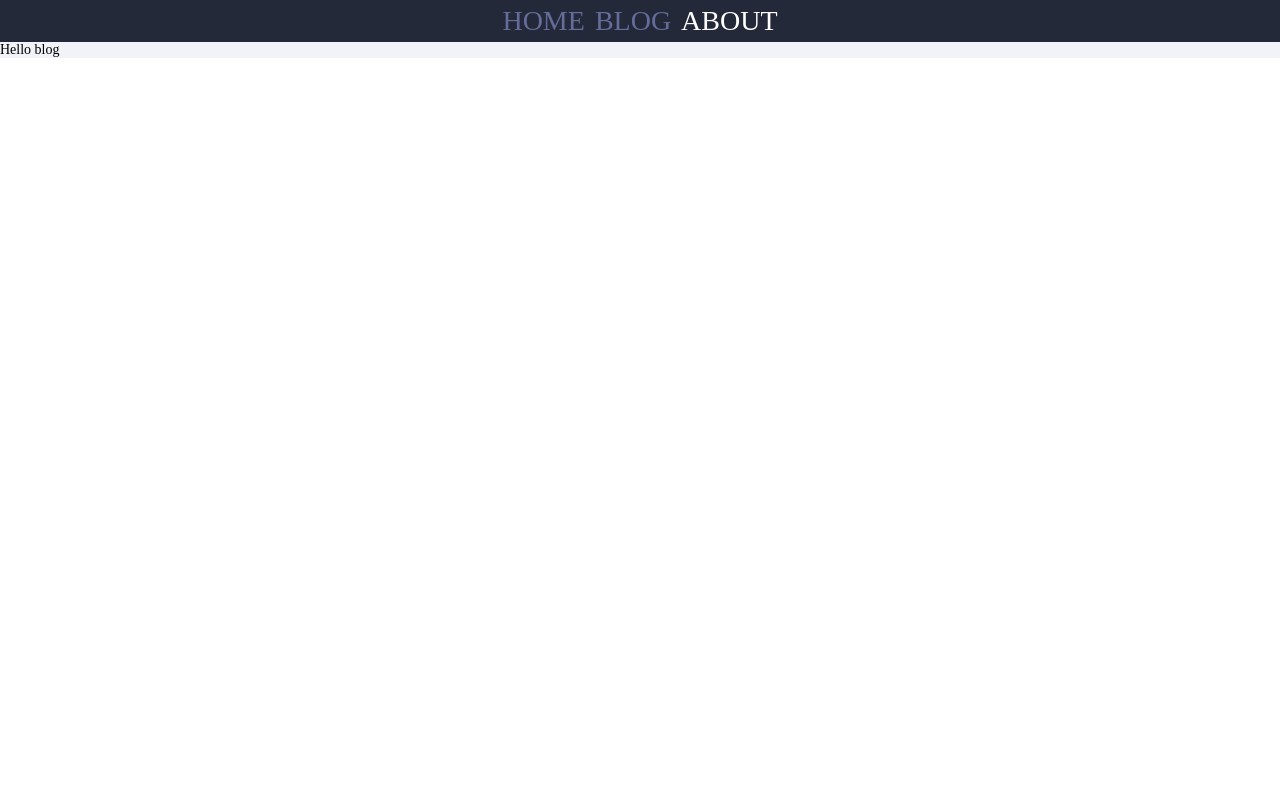
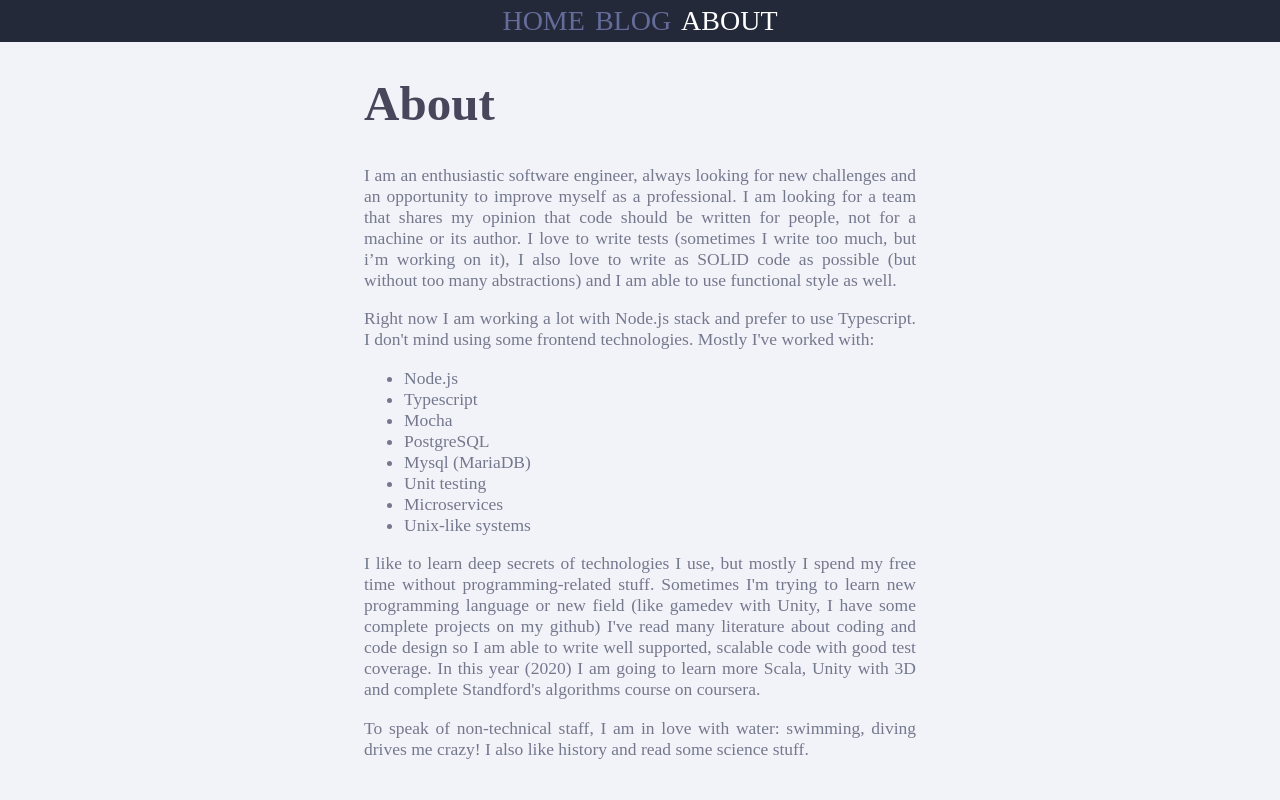
Before and after one commit to puncleV/personal-blog, a Vue app: page /#/ in a window 1280 px wide. Both pictures are taken after a click on the label "Continue...". Shown: the top 800 px of the page. Built offline with nearby package versions, Linux system fonts and the light colour scheme; what vue-simple-markdown would draw is missing.

Commit message:
add: about page content

```diff
--- a/src/components/about.vue
+++ b/src/components/about.vue
@@ -1,17 +1,87 @@
 <template>
-    <div>
-        Hello blog
+    <div class="about">
+            <div>
+                <h1>About</h1>
+                <p>
+                    <!-- quadriple I :D-->
+                    I am an enthusiastic software engineer, always looking for new challenges and an opportunity to improve myself as a professional.
+                    I am looking for a team that shares my opinion that code should be written for people, not for a machine or its author.
+                    I love to write tests (sometimes I write too much, but i’m working on it),
+                    I also love to write as SOLID code as possible (but without too many abstractions) and I am able to use functional style as well.
+                </p>
+                <p>
+                    Right now I am working a lot with Node.js stack and prefer to use Typescript.
+                    I don't mind using some frontend technologies. Mostly I've worked with:
+                </p>
+                <ul>
+                    <li>Node.js</li>
+                    <li>Typescript</li>
+                    <li>Mocha</li>
+                    <li>PostgreSQL</li>
+                    <li>Mysql (MariaDB)</li>
+                    <li>Unit testing</li>
+                    <li>Microservices</li>
+                    <li>Unix-like systems</li>
+                </ul>
+                <p>
+                    I like to learn deep secrets of technologies I use, but mostly I spend my free time without programming-related stuff.
+                    Sometimes I'm trying to learn new programming language or new field (like gamedev with Unity,
+                    I have some complete projects on my github) I've read many literature about coding and code design so
+                    I am able to write well supported, scalable code with good test coverage. In this year (2020) I am going to learn more Scala,
+                    Unity with 3D and complete Standford's algorithms course on coursera.
+                </p>
+                <p>
+                    To speak of non-technical staff, I am in love with water: swimming, diving drives me crazy! I also like history and read some science stuff.
+                </p>
+                <h1>Contacts</h1>
+                <ul>
+                    <li><a class="link" href="https://github.com/punkkk">Github</a></li>
+                    <li><a class="link" href="https://www.linkedin.com/in/kozzlov/">LinkedIn</a></li>
+                    <li><a class="link" href="mailto:victor@kozlov.io">Mail me</a></li>
+                </ul>
+            </div>
     </div>
 </template>
 
 <script>
 
-export default {
-  name: 'About',
-}
+    import TopicsList from "./topics/topics-list";
+    export default {
+        name: 'Home',
+        components: {TopicsList},
+    }
 
 </script>
 
 <style scoped>
+    .about {
+        width: 100%;
+        display: flex;
+        flex-direction: column;
+        align-items: center;
+    }
 
+    .about > div {
+        width: calc(40% + 40px);
+        text-align: justify;
+    }
+
+    h1 {
+        color: #48465b;
+        font-size: 3.5rem;
+    }
+
+    p, ul {
+        color: #74788d;
+        font-size: 1.25rem;
+    }
+
+    .link {
+        cursor: pointer;
+        color: #5d78ff;
+    }
+
+    .link:hover {
+        text-decoration: underline;
+    }
 </style>
```
